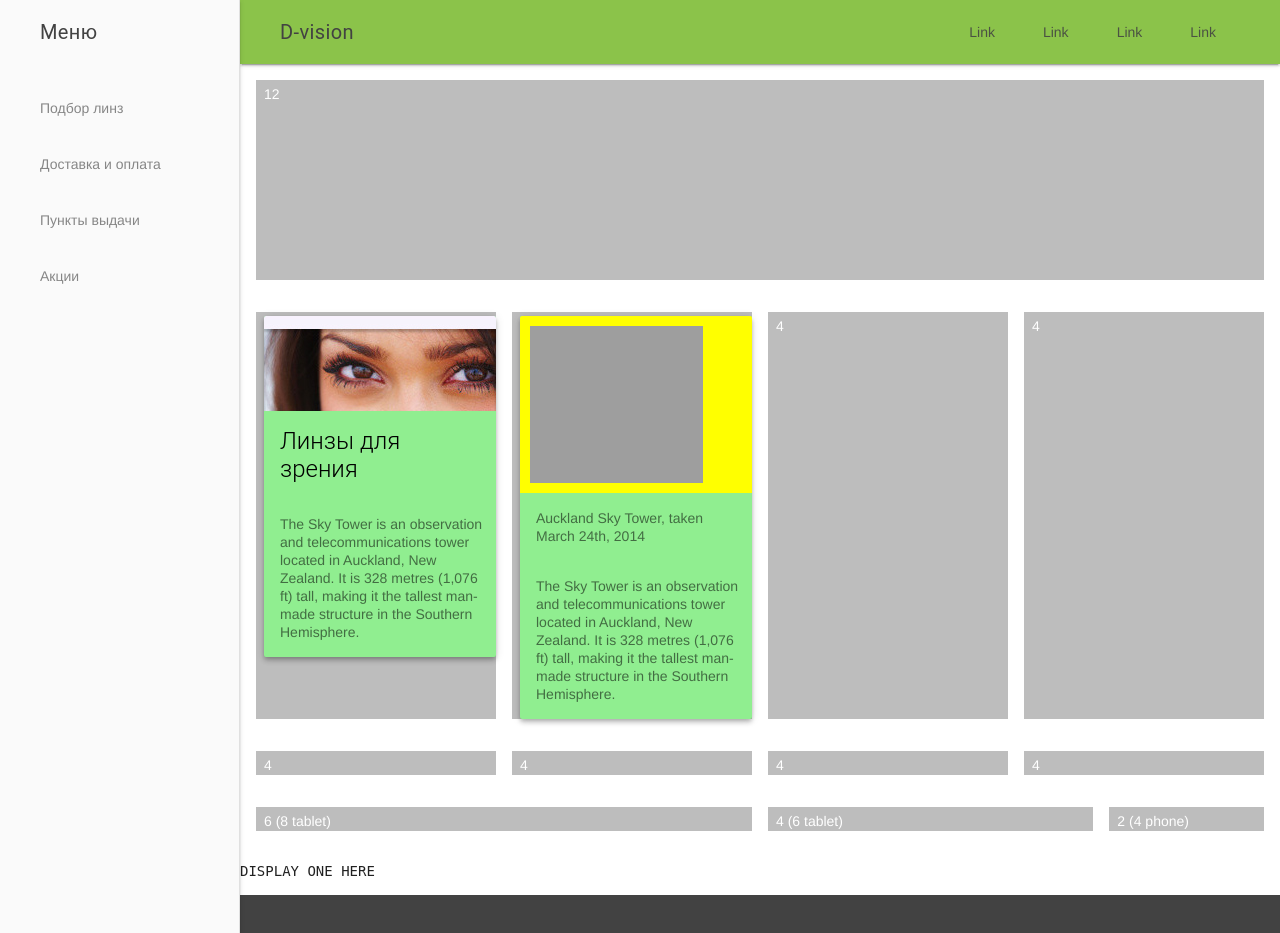
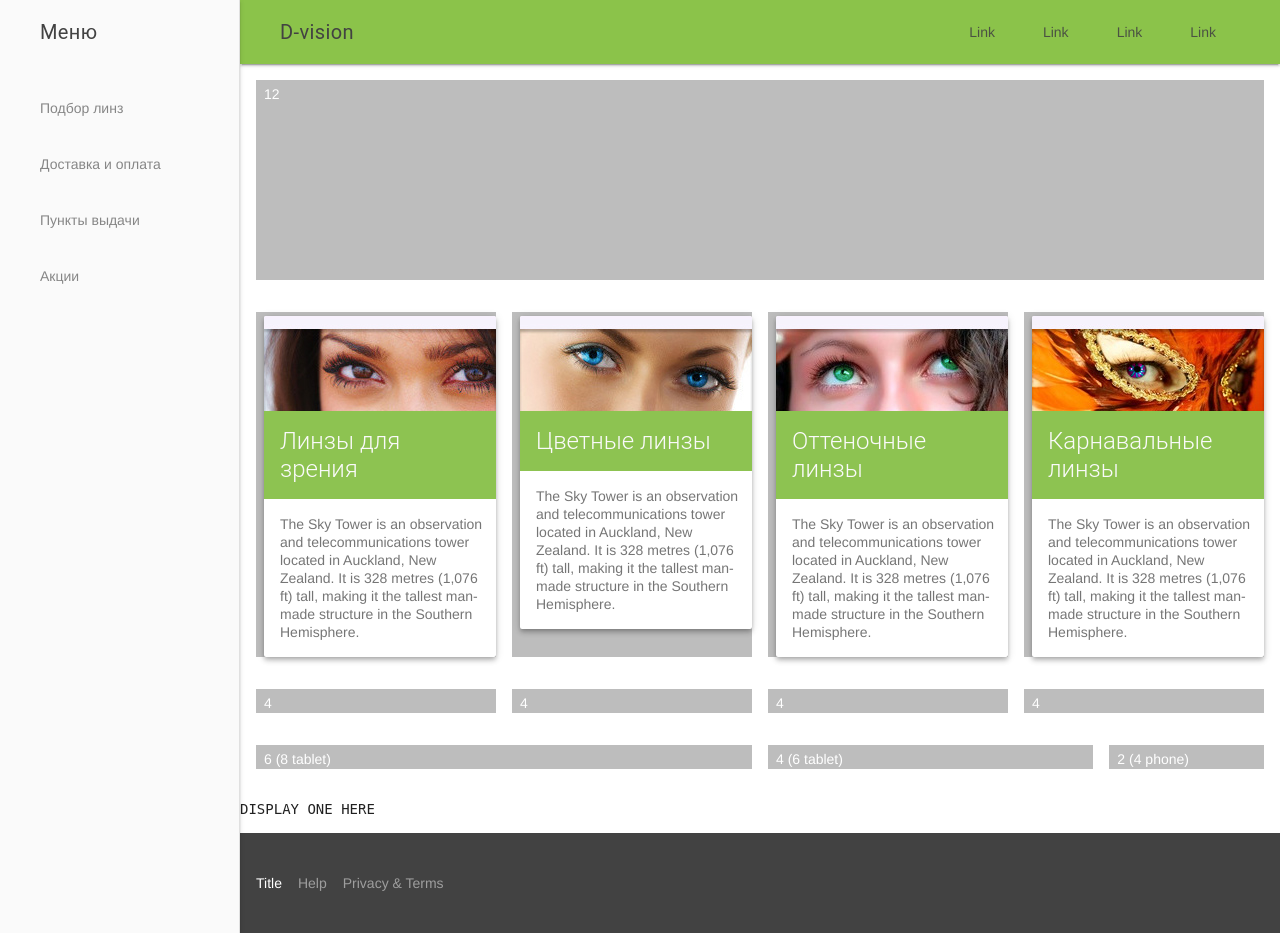
Before and after one commit to cMeIIIHo/market, a Django app: page / in a window 1280 px wide. Run offline with Django 3.2, Linux system fonts and the light colour scheme; grey boxes are pictures that could not be loaded.

Commit message:
some HTML magic again 2

```diff
--- a/catalog/urls.py
+++ b/catalog/urls.py
@@ -5,7 +5,7 @@
 
 
 urlpatterns = [
-    url(r'^', views.index, name='index')
+    url(r'^', views.index, name='index'),
 ]
 
 # urlpatterns = [
--- a/templates/base.html
+++ b/templates/base.html
@@ -55,7 +55,6 @@
               height: 200px;
             }
             .mdl-card {
-            background-color: lightgreen;
             width: unset
             }
             </style>
@@ -63,15 +62,18 @@
             <div class="mdl-grid">
               <div class="mdl-cell mdl-cell--12-col">12</div>
             </div>
+          <!-- four lens cards -->
             <div class="mdl-grid">
               <div class="mdl-cell mdl-cell--3-col">
                 <div class="mdl-card mdl-shadow--4dp">
+                    <a href="" style="text-decoration: none">
                       <div class="mdl-card__media"><img src="{% static 'catalog/index_lens_1.jpg' %}" width="100%" height="100%" border="0"
                        alt="">
                       </div>
-                  <div class="mdl-card__title">
+                      <div class="mdl-card__title" style="background-color: #8dc351; color: #fafafa"1>
                          <h2 class="mdl-card__title-text">Линзы для зрения</h2>
                       </div>
+                    </a>
                   <div class="mdl-card__supporting-text">
                   The Sky Tower is an observation and telecommunications tower located in Auckland,
                   New Zealand. It is 328 metres (1,076 ft) tall, making it the tallest man-made structure
@@ -81,12 +83,14 @@
               </div>
               <div class="mdl-cell mdl-cell--3-col">
                 <div class="mdl-card mdl-shadow--4dp">
-  <div class="mdl-card__media"><img src="skytower.jpg" width="173" height="157" border="0"
-   alt="" style="padding:10px;">
+                    <a href="" style="text-decoration: none">
+                      <div class="mdl-card__media"><img src="{% static 'catalog/index_lens_2.jpg' %}" width="100%" height="100%" border="0"
+                       alt="">
                       </div>
-  <div class="mdl-card__supporting-text">
-    Auckland Sky Tower, taken March 24th, 2014
+                      <div class="mdl-card__title" style="background-color: #8dc351; color: #fafafa"1>
+                         <h2 class="mdl-card__title-text">Цветные линзы</h2>
                       </div>
+                    </a>
                   <div class="mdl-card__supporting-text">
                   The Sky Tower is an observation and telecommunications tower located in Auckland,
                   New Zealand. It is 328 metres (1,076 ft) tall, making it the tallest man-made structure
@@ -94,8 +98,40 @@
                   </div>
                 </div>
               </div>
-              <div class="mdl-cell mdl-cell--3-col">4</div>
-              <div class="mdl-cell mdl-cell--3-col">4</div>
+              <div class="mdl-cell mdl-cell--3-col">
+                <div class="mdl-card mdl-shadow--4dp">
+                    <a href="" style="text-decoration: none">
+                      <div class="mdl-card__media"><img src="{% static 'catalog/index_lens_3.jpg' %}" width="100%" height="100%" border="0"
+                       alt="">
+                      </div>
+                      <div class="mdl-card__title" style="background-color: #8dc351; color: #fafafa"1>
+                         <h2 class="mdl-card__title-text">Оттеночные линзы</h2>
+                      </div>
+                    </a>
+                  <div class="mdl-card__supporting-text">
+                  The Sky Tower is an observation and telecommunications tower located in Auckland,
+                  New Zealand. It is 328 metres (1,076 ft) tall, making it the tallest man-made structure
+                  in the Southern Hemisphere.
+                  </div>
+                </div>
+              </div>
+              <div class="mdl-cell mdl-cell--3-col">
+                <div class="mdl-card mdl-shadow--4dp">
+                    <a href="" style="text-decoration: none">
+                      <div class="mdl-card__media"><img src="{% static 'catalog/index_lens_4.jpg' %}" width="100%" height="100%" border="0"
+                       alt="">
+                      </div>
+                      <div class="mdl-card__title" style="background-color: #8dc351; color: #fafafa"1>
+                         <h2 class="mdl-card__title-text">Карнавальные линзы</h2>
+                      </div>
+                    </a>
+                  <div class="mdl-card__supporting-text">
+                  The Sky Tower is an observation and telecommunications tower located in Auckland,
+                  New Zealand. It is 328 metres (1,076 ft) tall, making it the tallest man-made structure
+                  in the Southern Hemisphere.
+                  </div>
+                </div>
+              </div>
             </div>
             <div class="mdl-grid">
               <div class="mdl-cell mdl-cell--3-col">4</div>
```
Lines whose indentation alone changed are shown as unchanged.
